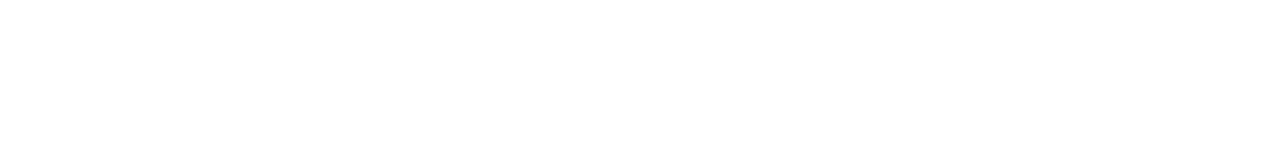
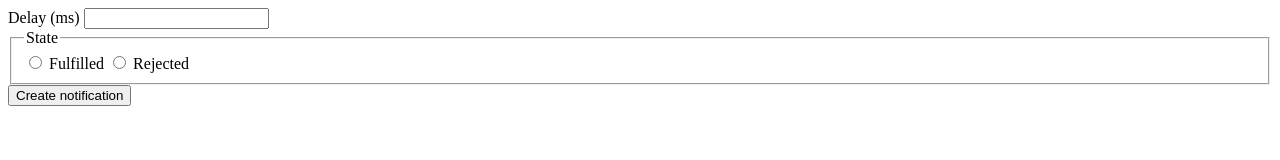
Before and after one commit to Petya0610/goit-js-hw-10, a plain HTML site: page 2-snackbar.html in a window 1280 px wide. Drawn offline with Linux system fonts and the light colour scheme.

Commit message:
Deploying to gh-pages from @ Petya0610/goit-js-hw-10@16c0c41825425eae13479271daae2113ae180004 🚀

```diff
--- a/2-snackbar.html
+++ b/2-snackbar.html
@@ -5,9 +5,28 @@
     <meta http-equiv="X-UA-Compatible" content="IE=edge" />
     <meta name="viewport" content="width=device-width, initial-scale=1.0" />
     <title>Page 3</title>
-    <script type="module" crossorigin src="/goit-js-hw-10/assets/modulepreload-polyfill-3cfb730f.js"></script>
   </head>
   <body>
+    <form class="form">
+      <label>
+        Delay (ms)
+        <input type="number" name="delay" required />
+      </label>
 
+      <fieldset>
+        <legend>State</legend>
+        <label>
+          <input type="radio" name="state" value="fulfilled" required />
+          Fulfilled
+        </label>
+        <label>
+          <input type="radio" name="state" value="rejected" required />
+          Rejected
+        </label>
+      </fieldset>
+
+      <button type="submit">Create notification</button>
+    </form>
+    <script src="scripts/2-snackbar.js"></script>
   </body>
 </html>
```
Also changed, not shown: 1-timer.html (+3 -3 lines).
